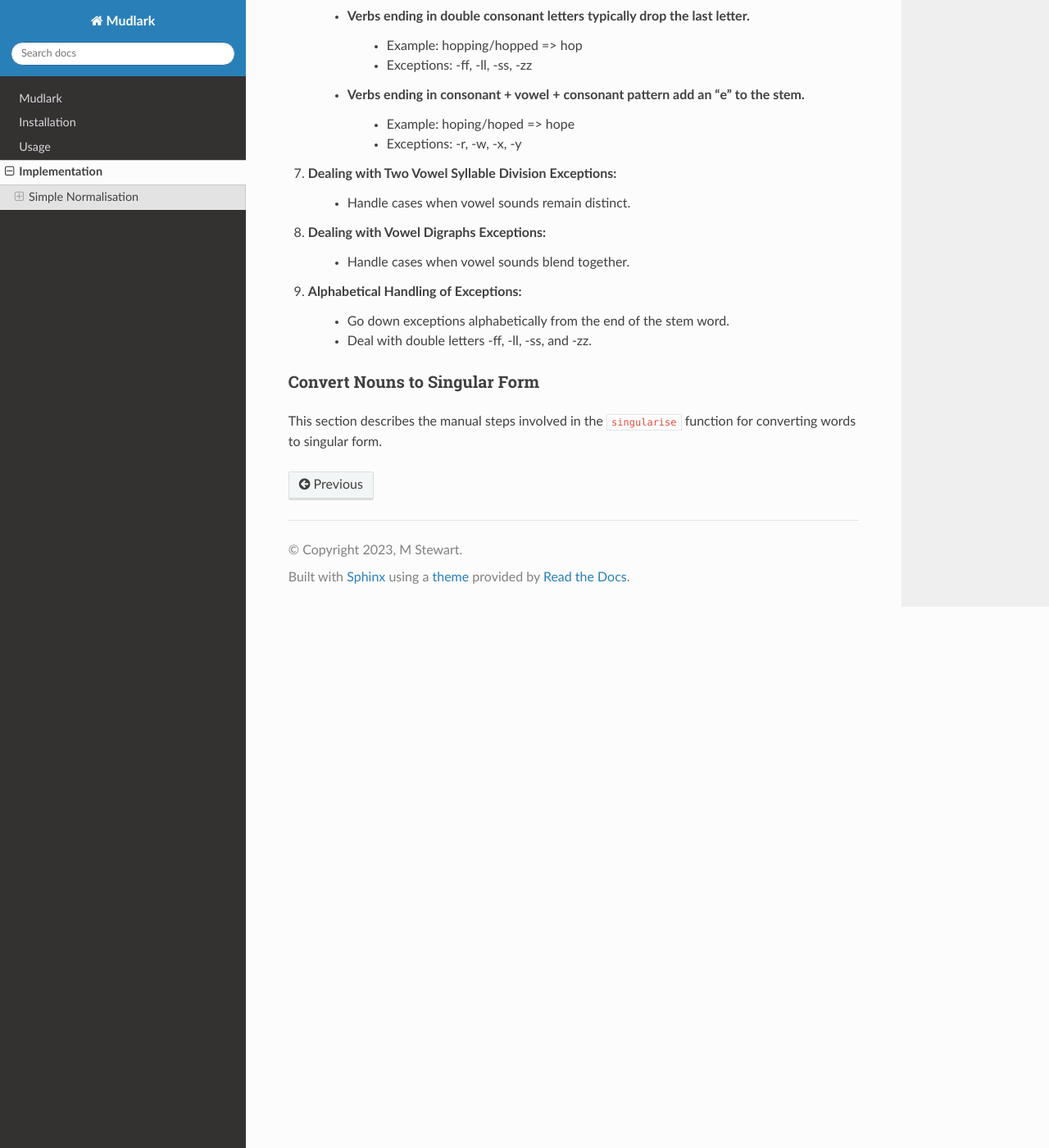
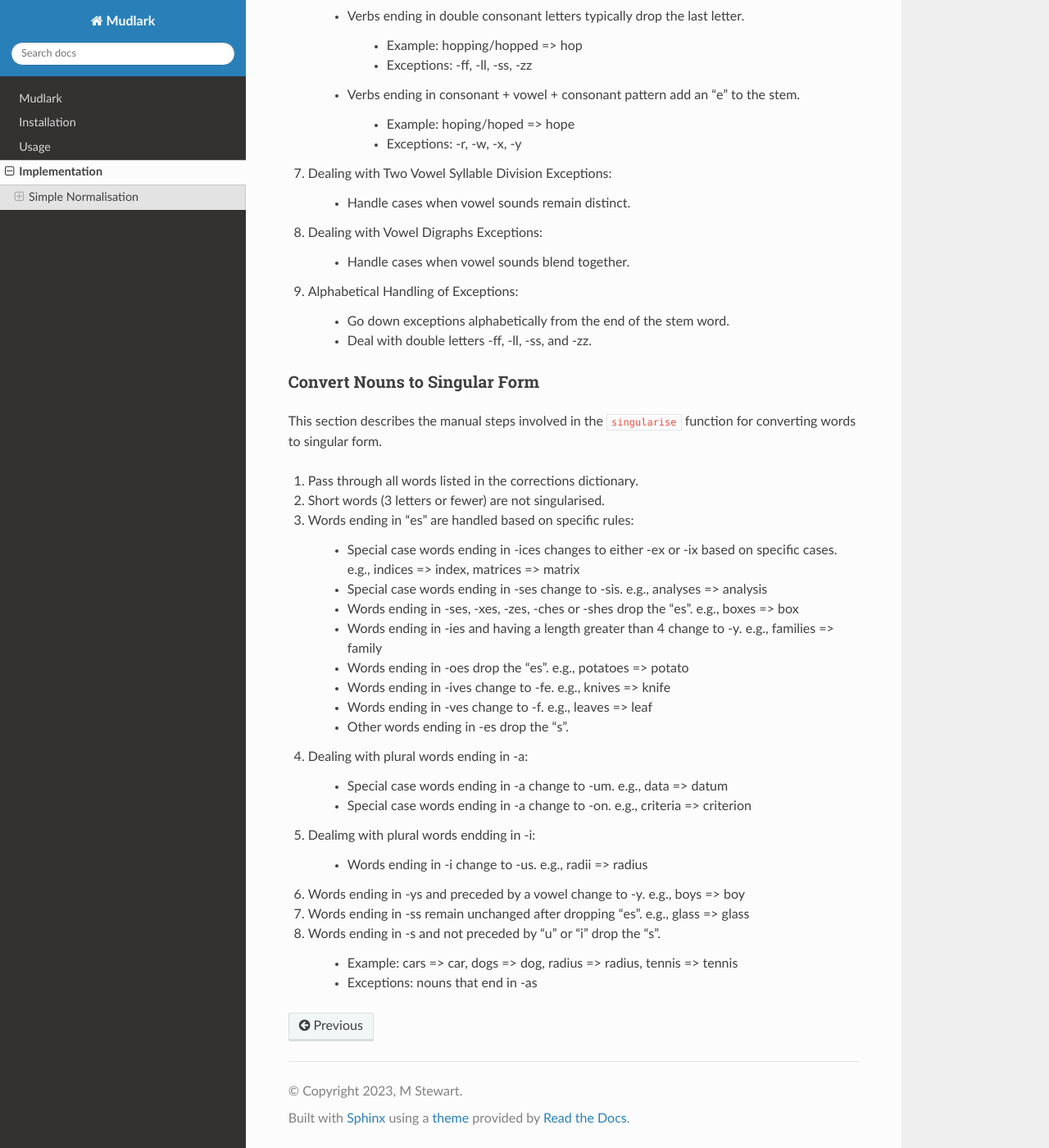
Before and after one commit to nlp-tlp/mudlark, a Sphinx documentation site: the page built from docs/source/implementation.rst, in a window 1280 px wide and 1400 px high, scrolled down 1731 px. Shown: the whole window at 82% size. Built offline with Sphinx 7.4.7 and the Read the Docs theme 2.0.0, drawn with Linux system fonts in a browser that asks for light colours.

Commit message:
update implementation docs for singularise

```diff
--- a/docs/source/implementation.rst
+++ b/docs/source/implementation.rst
@@ -61,26 +61,59 @@
 3. Obtain the stem form by removing the -ing or -ed endings.
 4. If the original word is one syllable (the stem consists only of consonants), it is passed through.
 5. Dealing with One-Syllable Root Words:
+
       - One-syllable -ll stems
       - Two-syllable -ying words
       - One-syllable -yed words
       - One-syllable -ied words
       - Stem consists of vowel + consonant
 6. Dealing with Patterns Applying Over Most Letters:
+
       - Verbs ending in double consonant letters typically drop the last letter.
+
          - Example: hopping/hopped => hop
          - Exceptions: -ff, -ll, -ss, -zz
       - Verbs ending in consonant + vowel + consonant pattern add an "e" to the stem.
+
          - Example: hoping/hoped => hope
          - Exceptions: -r, -w, -x, -y
 7. Dealing with Two Vowel Syllable Division Exceptions:
+
       - Handle cases when vowel sounds remain distinct.
 8. Dealing with Vowel Digraphs Exceptions:
+
       - Handle cases when vowel sounds blend together.
 9. Alphabetical Handling of Exceptions:
+
       - Go down exceptions alphabetically from the end of the stem word.
       - Deal with double letters -ff, -ll, -ss, and -zz.
 
 Convert Nouns to Singular Form
 ^^^^^^^^^^^^^^^^^^^^^^^^^^^^^^
 This section describes the manual steps involved in the ``singularise`` function for converting words to singular form.
+
+1. Pass through all words listed in the corrections dictionary.
+2. Short words (3 letters or fewer) are not singularised.
+3. Words ending in "es" are handled based on specific rules:
+
+      - Special case words ending in -ices changes to either -ex or -ix based on specific cases. e.g., indices => index, matrices => matrix
+      - Special case words ending in -ses change to -sis. e.g., analyses => analysis
+      - Words ending in -ses, -xes, -zes, -ches or -shes drop the "es". e.g., boxes => box
+      - Words ending in -ies and having a length greater than 4 change to -y. e.g., families => family
+      - Words ending in -oes drop the "es". e.g., potatoes => potato
+      - Words ending in -ives change to -fe. e.g., knives => knife
+      - Words ending in -ves change to -f. e.g., leaves => leaf
+      - Other words ending in -es drop the "s".
+4. Dealing with plural words ending in -a:
+
+      - Special case words ending in -a change to -um. e.g., data => datum
+      - Special case words ending in -a change to -on. e.g., criteria => criterion
+5. Dealimg with plural words endding in -i:
+
+      - Words ending in -i change to -us. e.g., radii => radius
+6. Words ending in -ys and preceded by a vowel change to -y. e.g., boys => boy
+7. Words ending in -ss remain unchanged after dropping "es". e.g., glass => glass
+8. Words ending in -s and not preceded by "u" or "i" drop the "s".
+
+      - Example: cars => car, dogs => dog, radius => radius, tennis => tennis
+      - Exceptions: nouns that end in -as
```
